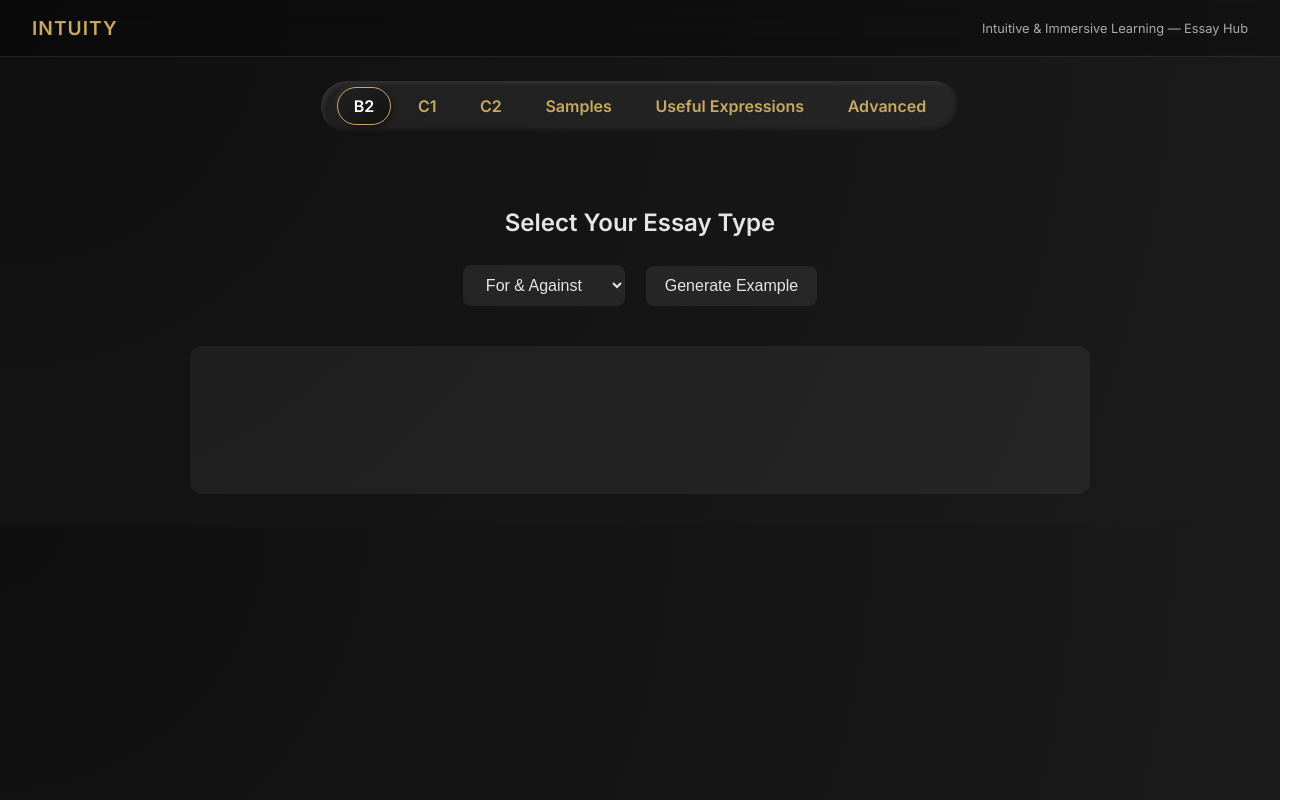
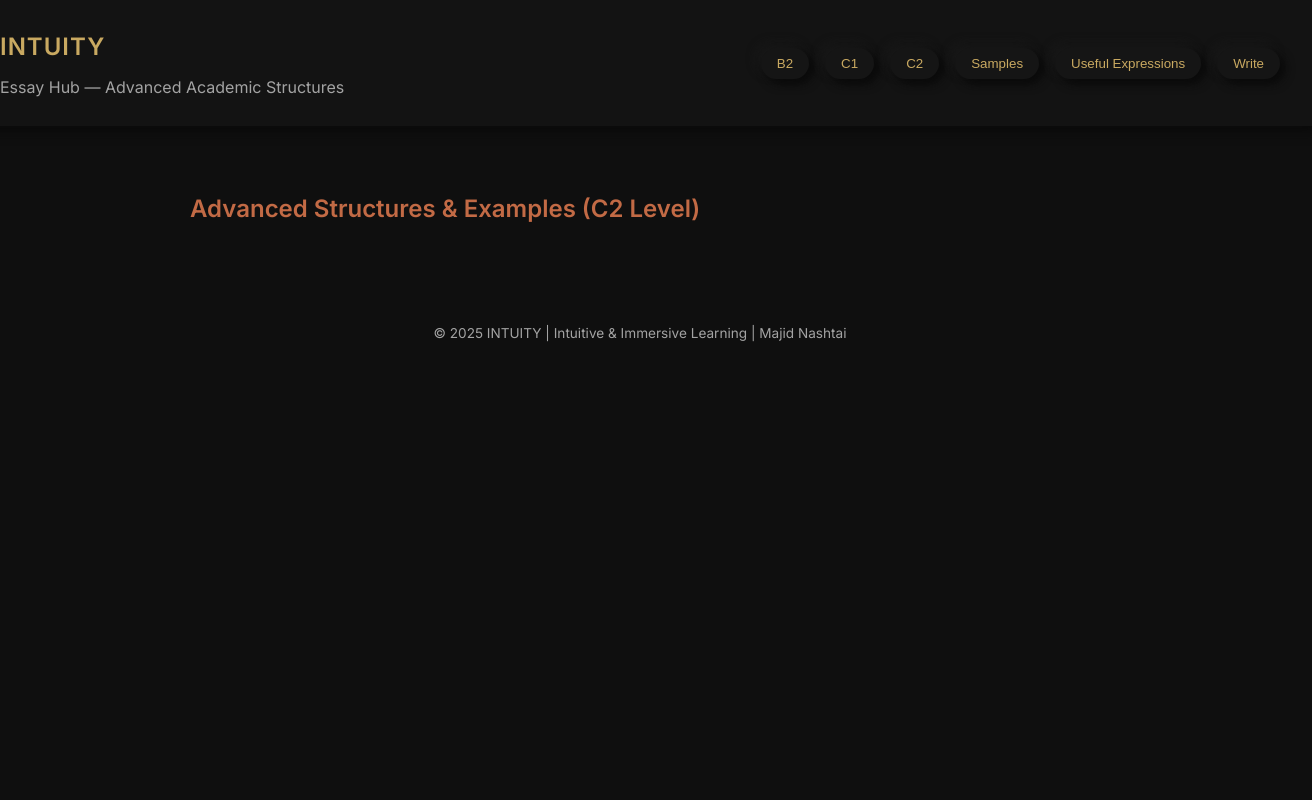
Before and after one commit to mhnashtai-prog/paragraph-generator, a plain HTML site: page essay-hub.html in a window 1280 px wide. Shown: the whole page, 1312 px wide, since content can reach past the window. Drawn offline with Linux system fonts and the light colour scheme.

Commit message:
Update essay-hub.html

```diff
--- a/essay-hub.html
+++ b/essay-hub.html
@@ -3,213 +3,159 @@
 <head>
   <meta charset="UTF-8" />
   <meta name="viewport" content="width=device-width, initial-scale=1.0" />
-  <title>INTUITY Essay Hub</title>
-  <link href="https://fonts.googleapis.com/css2?family=Inter:wght@400;600&display=swap" rel="stylesheet">
+  <title>INTUITY | Essay Hub</title>
+  <link rel="stylesheet" href="https://fonts.googleapis.com/css2?family=Inter:wght@400;500;600&display=swap">
   <style>
+    :root {
+      --bg-dark: #0f0f0f;
+      --accent: #c9a961;
+      --text-light: #e0e0e0;
+      --text-muted: #a3a3a3;
+      --brick: #c26a45;
+      --radius: 16px;
+      --shadow-light: 5px 5px 10px #0a0a0a, -5px -5px 10px #181818;
+    }
+
     body {
+      font-family: 'Inter', sans-serif;
+      background: var(--bg-dark);
+      color: var(--text-light);
       margin: 0;
-      font-family: 'Inter', sans-serif;
-      background: radial-gradient(circle at top left, #0f0f0f, #1b1b1b);
-      color: #e5e5e5;
+      padding: 0;
+      display: flex;
+      flex-direction: column;
+      align-items: center;
+      min-height: 100vh;
     }
 
     header {
+      width: 100%;
+      background: rgba(20, 20, 20, 0.9);
+      box-shadow: var(--shadow-light);
+      padding: 1rem 2rem;
       display: flex;
       justify-content: space-between;
       align-items: center;
-      padding: 1rem 2rem;
-      background: rgba(0,0,0,0.3);
-      backdrop-filter: blur(10px);
-      border-bottom: 1px solid rgba(255,255,255,0.1);
+      position: sticky;
+      top: 0;
+      z-index: 10;
     }
 
-    .brand {
-      font-size: 1.2rem;
-      font-weight: 600;
-      color: #c9a961;
+    header h1 {
+      color: var(--accent);
+      font-size: 1.5rem;
       letter-spacing: 1px;
     }
 
-    .subtitle {
-      font-size: 0.8rem;
-      color: #aaa;
+    header h2 {
+      color: var(--text-muted);
+      font-weight: 400;
+      font-size: 1rem;
     }
 
     .toggle-bar {
       display: flex;
-      justify-content: center;
+      gap: 1rem;
       align-items: center;
-      gap: 0.6rem;
-      background: rgba(255,255,255,0.06);
-      padding: 0.4rem 1rem;
-      border-radius: 40px;
-      width: fit-content;
-      margin: 1.5rem auto;
-      box-shadow: inset 2px 2px 4px rgba(255,255,255,0.1), inset -2px -2px 4px rgba(0,0,0,0.5);
     }
 
-    .toggle-btn {
+    .toggle-button {
+      background: #151515;
+      border: none;
+      color: var(--accent);
       padding: 0.5rem 1rem;
-      border-radius: 25px;
+      border-radius: var(--radius);
+      box-shadow: var(--shadow-light);
+      font-weight: 500;
       cursor: pointer;
-      font-weight: 600;
-      color: #c9a961;
-      border: 1px solid transparent;
+      transition: 0.3s;
+    }
+
+    .toggle-button:hover {
+      background: var(--accent);
+      color: var(--bg-dark);
+      transform: translateY(-2px);
+    }
+
+    main {
+      width: 90%;
+      max-width: 900px;
+      margin-top: 2rem;
+      padding: 1rem;
+    }
+
+    details {
+      background: #151515;
+      border-radius: var(--radius);
+      box-shadow: var(--shadow-light);
+      margin: 1rem 0;
+      padding: 1rem 1.2rem;
       transition: all 0.3s ease;
     }
 
-    .toggle-btn.active {
-      background: linear-gradient(145deg, #222, #111);
-      box-shadow: 2px 2px 4px rgba(0,0,0,0.4), -2px -2px 4px rgba(255,255,255,0.05);
-      color: #fff;
-      border-color: #c9a961;
+    details summary {
+      font-size: 1.1rem;
+      color: var(--accent);
+      cursor: pointer;
+      outline: none;
     }
 
-    .content-area {
-      max-width: 900px;
-      margin: 0 auto;
-      padding: 2rem;
-      text-align: center;
+    details[open] summary {
+      color: var(--brick);
     }
 
-    select, button {
-      background: rgba(255,255,255,0.07);
-      color: #e5e5e5;
-      border: none;
-      padding: 0.7rem 1.2rem;
-      border-radius: 8px;
-      margin: 0.5rem;
-      font-size: 1rem;
-      transition: background 0.3s ease;
+    details ul {
+      margin-top: 0.8rem;
+      padding-left: 1.2rem;
+      list-style-type: '✦ ';
+      color: var(--text-muted);
     }
 
-    select:hover, button:hover {
-      background: rgba(255,255,255,0.15);
+    details li {
+      margin: 0.4rem 0;
+      line-height: 1.5;
+      transition: color 0.2s ease;
     }
 
-    #output {
-      background: rgba(255,255,255,0.05);
-      padding: 1.5rem;
-      border-radius: 12px;
-      margin-top: 2rem;
-      min-height: 100px;
-      text-align: left;
+    details li:hover {
+      color: var(--accent);
     }
 
-    .modal {
-      display: none;
-      position: fixed;
-      top: 0;
-      left: 0;
-      width: 100%;
-      height: 100%;
-      background: rgba(0,0,0,0.7);
-      backdrop-filter: blur(8px);
-      justify-content: center;
-      align-items: center;
-    }
-
-    .modal-content {
-      background: #1b1b1b;
-      border-radius: 16px;
-      padding: 2rem;
-      width: 80%;
-      max-width: 800px;
-      color: #e5e5e5;
-    }
-
-    .close-btn {
-      background: none;
-      border: none;
-      color: #c9a961;
-      font-size: 1.2rem;
-      cursor: pointer;
-      float: right;
+    footer {
+      margin-top: 3rem;
+      color: var(--text-muted);
+      font-size: 0.85rem;
     }
   </style>
 </head>
 <body>
   <header>
-    <div class="brand">INTUITY</div>
-    <div class="subtitle">Intuitive & Immersive Learning — Essay Hub</div>
+    <div>
+      <h1>INTUITY</h1>
+      <h2>Essay Hub — Advanced Academic Structures</h2>
+    </div>
+    <div class="toggle-bar">
+      <button class="toggle-button" id="b2-btn">B2</button>
+      <button class="toggle-button" id="c1-btn">C1</button>
+      <button class="toggle-button" id="c2-btn">C2</button>
+      <button class="toggle-button" id="samples-btn">Samples</button>
+      <button class="toggle-button" id="expressions-btn">Useful Expressions</button>
+      <button class="toggle-button" id="write-btn">Write</button>
+    </div>
   </header>
 
-  <div class="toggle-bar">
-    <div class="toggle-btn active" data-level="B2">B2</div>
-    <div class="toggle-btn" data-level="C1">C1</div>
-    <div class="toggle-btn" data-level="C2">C2</div>
-    <div class="toggle-btn" id="samplesBtn">Samples</div>
-    <div class="toggle-btn" id="expressionsBtn">Useful Expressions</div>
-    <div class="toggle-btn" id="advancedBtn">Advanced</div>
-  </div>
+  <main>
+    <h2 style="color: var(--brick); margin-bottom: 1.5rem;">
+      Advanced Structures & Examples (C2 Level)
+    </h2>
 
-  <div class="content-area">
-    <h2>Select Your Essay Type</h2>
-    <select id="essayType"></select>
-    <button id="generateBtn">Generate Example</button>
-    <div id="output"></div>
-  </div>
+    <div id="categories"></div>
+  </main>
 
-  <!-- Advanced Modal -->
-  <div class="modal" id="advancedModal">
-    <div class="modal-content">
-      <button class="close-btn" id="closeAdvanced">&times;</button>
-      <h3>Advanced Structures</h3>
-      <div id="advancedContent">Loading...</div>
-    </div>
-  </div>
+  <footer>
+    <p>© 2025 INTUITY | Intuitive & Immersive Learning | Majid Nashtai</p>
+  </footer>
 
-  <script>
-    let selectedLevel = "B2";
-    let essayData = {};
-
-    document.querySelectorAll(".toggle-btn").forEach(btn => {
-      btn.addEventListener("click", () => {
-        document.querySelectorAll(".toggle-btn").forEach(b => b.classList.remove("active"));
-        btn.classList.add("active");
-
-        if (btn.dataset.level) {
-          selectedLevel = btn.dataset.level;
-          loadEssayTypes();
-        } else if (btn.id === "advancedBtn") {
-          openAdvanced();
-        }
-      });
-    });
-
-    async function loadEssayTypes() {
-      const res = await fetch("./samples/essay-categories.json");
-      const data = await res.json();
-      essayData = data[selectedLevel];
-      const select = document.getElementById("essayType");
-      select.innerHTML = "";
-      essayData.forEach(type => {
-        const opt = document.createElement("option");
-        opt.value = type.name;
-        opt.textContent = type.name;
-        select.appendChild(opt);
-      });
-    }
-
-    document.getElementById("generateBtn").addEventListener("click", () => {
-      const selectedType = document.getElementById("essayType").value;
-      const typeData = essayData.find(t => t.name === selectedType);
-      document.getElementById("output").innerHTML = `<strong>${selectedType}</strong><br><br>${typeData.example}`;
-    });
-
-    async function openAdvanced() {
-      const modal = document.getElementById("advancedModal");
-      modal.style.display = "flex";
-      const res = await fetch("./samples/advanced-structures.json");
-      const data = await res.json();
-      document.getElementById("advancedContent").innerHTML = data.structures.map(s => `<p>${s}</p>`).join("");
-    }
-
-    document.getElementById("closeAdvanced").addEventListener("click", () => {
-      document.getElementById("advancedModal").style.display = "none";
-    });
-
-    loadEssayTypes();
-  </script>
+  <script src="script.js"></script>
 </body>
 </html>
```
